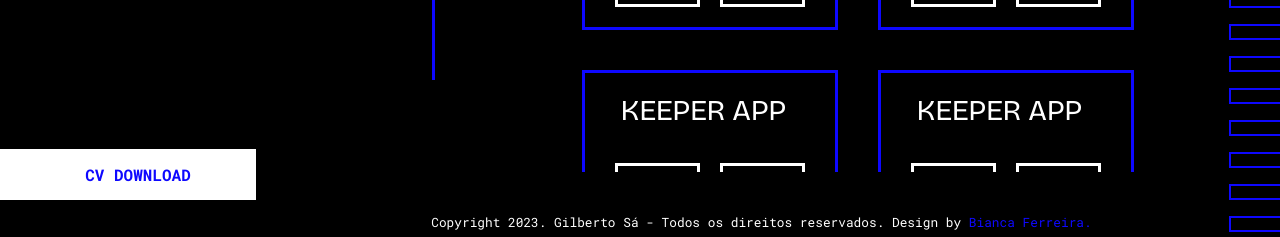
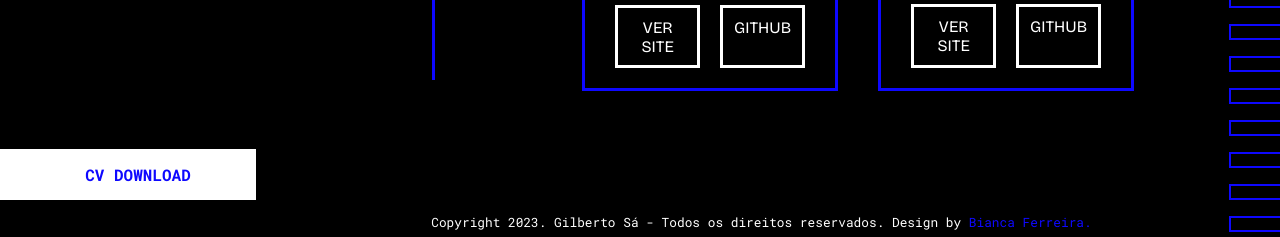
Before and after one commit to Gibasa/portfolio, a React (Vite) app: page / in a window 1280 px wide. Shown: the part 560-797 px from the top of the page. Built offline with nearby package versions, Linux system fonts and the light colour scheme.

Commit message:
layout ready. animations ready.

```diff
--- a/src/components/screen/Screen.css
+++ b/src/components/screen/Screen.css
@@ -63,40 +63,27 @@
 
 
 .slide-up-enter {
-    transform: translatex(100%);
+  transform: translateY(-100%);
+  opacity: 0;
 }
 
 .slide-up-enter-active {
-    transform: translateY(0%);
-    transition: transform .5s ease-in-out;
+  transform: translateY(0%);
+  opacity: 1;
+  transition: transform 1s cubic-bezier(0.4, 0.0, 0.2, 2.0), opacity 1s cubic-bezier(0.4, 0.0, 0.2, 2.0);
 }
 
 .slide-up-exit {
-    transform: translateY(0%);
+  transform: translateY(0%);
+  opacity: 1;
 }
 
 .slide-up-exit-active {
-    transform: translateY(100%);
-    transition: transform .5s ease-in-out;
+  transform: translateY(100%);
+  opacity: 0;
+  transition: transform 1s cubic-bezier(0.4, 0.0, 0.2, 2.0), opacity 1s cubic-bezier(0.4, 0.0, 0.2, 2.0);
 }
 
-.slide-down-enter {
-    transform: translateY(100%);
-}
-
-.slide-down-enter-active {
-    transform: translateY(0%);
-    transition: transform .5s ease-in-out;
-}
-
-.slide-down-exit {
-    transform: translateY(0%);
-}
-
-.slide-down-exit-active {
-    transform: translateY(-100%);
-    transition: transform .5s ease-in-out;
-}
 
 .detalhes{
   display: flex;
--- a/src/components/screen/projects/Projects.css
+++ b/src/components/screen/projects/Projects.css
@@ -66,8 +66,9 @@
   transform: translateY(-500%);
 }
 
+
 .blue-mask:hover .item-btn {
-  transform: translateY(0%);
+  transform: translateY(40%);
 }
 
 .item-overlay {
@@ -98,7 +99,7 @@
   font-weight: 400;
   text-align: left;
   width: 85%;
-  transition: transform 0.6s ease;
+  transition: transform 0.8s ease;
 }
 
 .item-btn {
--- a/src/components/screen/projects/Projects.jsx
+++ b/src/components/screen/projects/Projects.jsx
@@ -24,19 +24,7 @@
     site: "https://keeperapp.com.br/",
     github: "https://github.com/keeperapp",
     screenshot: "/images/screenshot-keeper.png",
-  },
-  {
-    title: "KEEPER APP",
-    site: "https://keeperapp.com.br/",
-    github: "https://github.com/keeperapp",
-    screenshot: "/images/screenshot-keeper.png",
-  },
-  {
-    title: "KEEPER APP",
-    site: "https://keeperapp.com.br/",
-    github: "https://github.com/keeperapp",
-    screenshot: "/images/screenshot-keeper.png",
-  },
+  }
 ];
 
 function Projects() {
```
